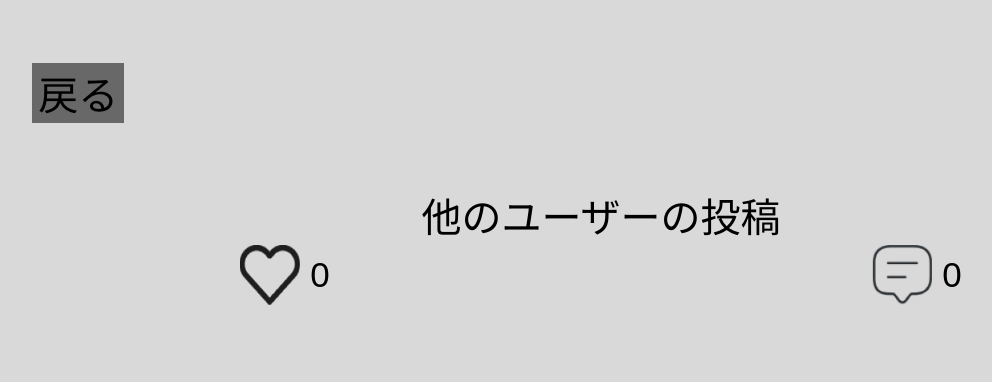
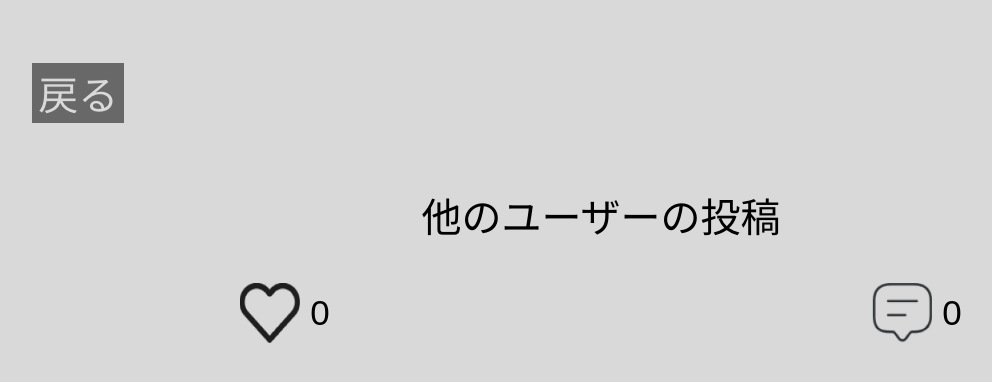
Before and after one commit to 2024AIT-OOP2-G13/blog-app, a Flask app: template templates/userBlog.html in a window 1280 px wide. Shown: the top 382 px of the page, without its empty margins (39-1031 px from the left). Run offline with Flask 3, Linux system fonts and the light colour scheme; the template is opened without the code that fills it, so the values that code supplies are empty.

Commit message:
Update:GUIの修正

```diff
--- a/static/userBlog.css
+++ b/static/userBlog.css
@@ -7,6 +7,7 @@ body{
     font-size: 40px;
     background-color: #686868;
     cursor: pointer;
+    color: #d9d9d9;
 }
 
   .userBlog {
@@ -16,7 +17,7 @@ body{
 
 .content{
     background-color: #666666;
-    margin: 0 10%;
+    margin: 3% 10%;
 }
 
   .actions {
--- a/static/userLogin.css
+++ b/static/userLogin.css
@@ -1,7 +1,5 @@
 body {
    background-color: #d9d9d9;
-   overflow: hidden;
-   background-size: cover;
    margin: 0;
  }
 
```
